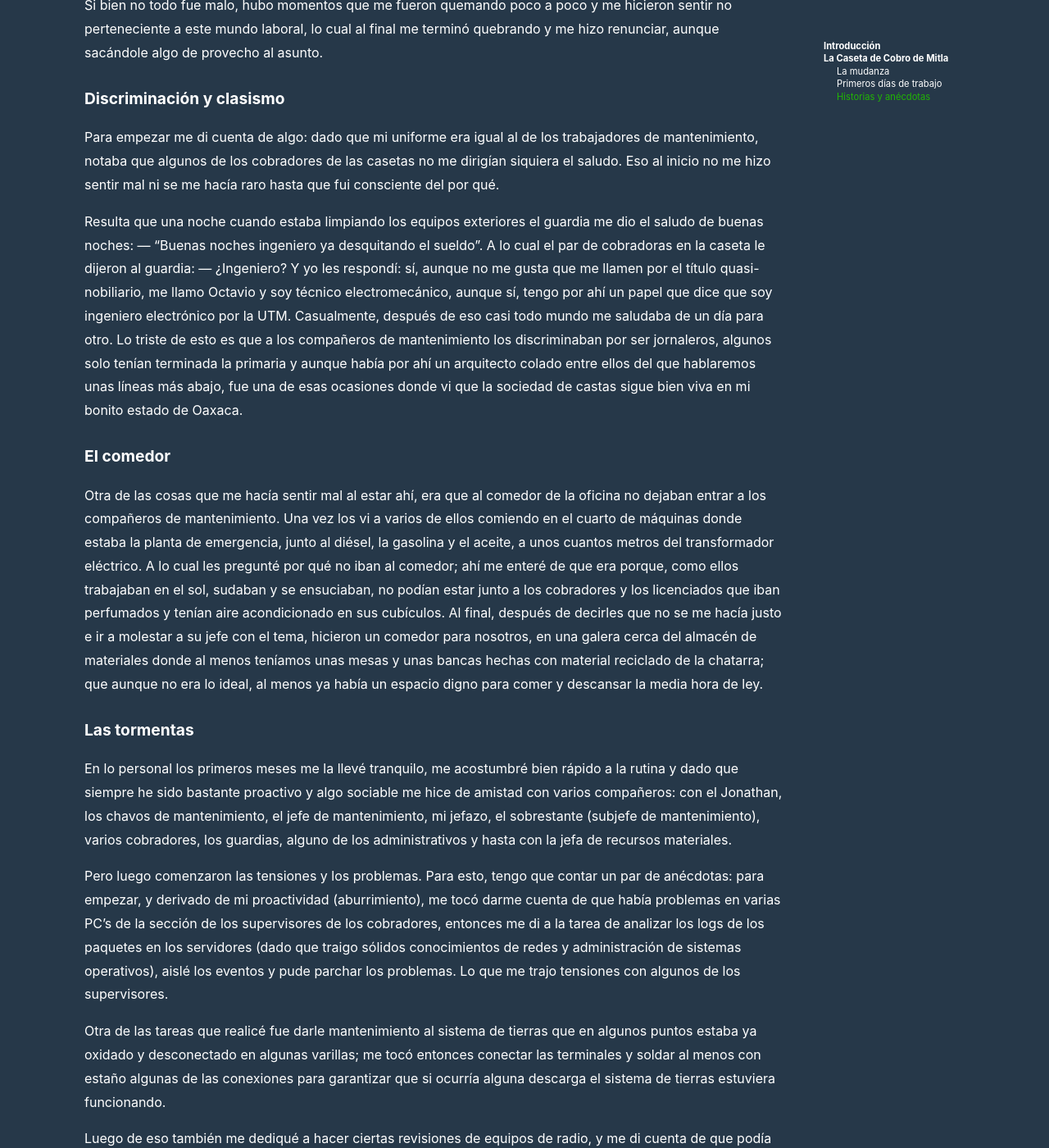
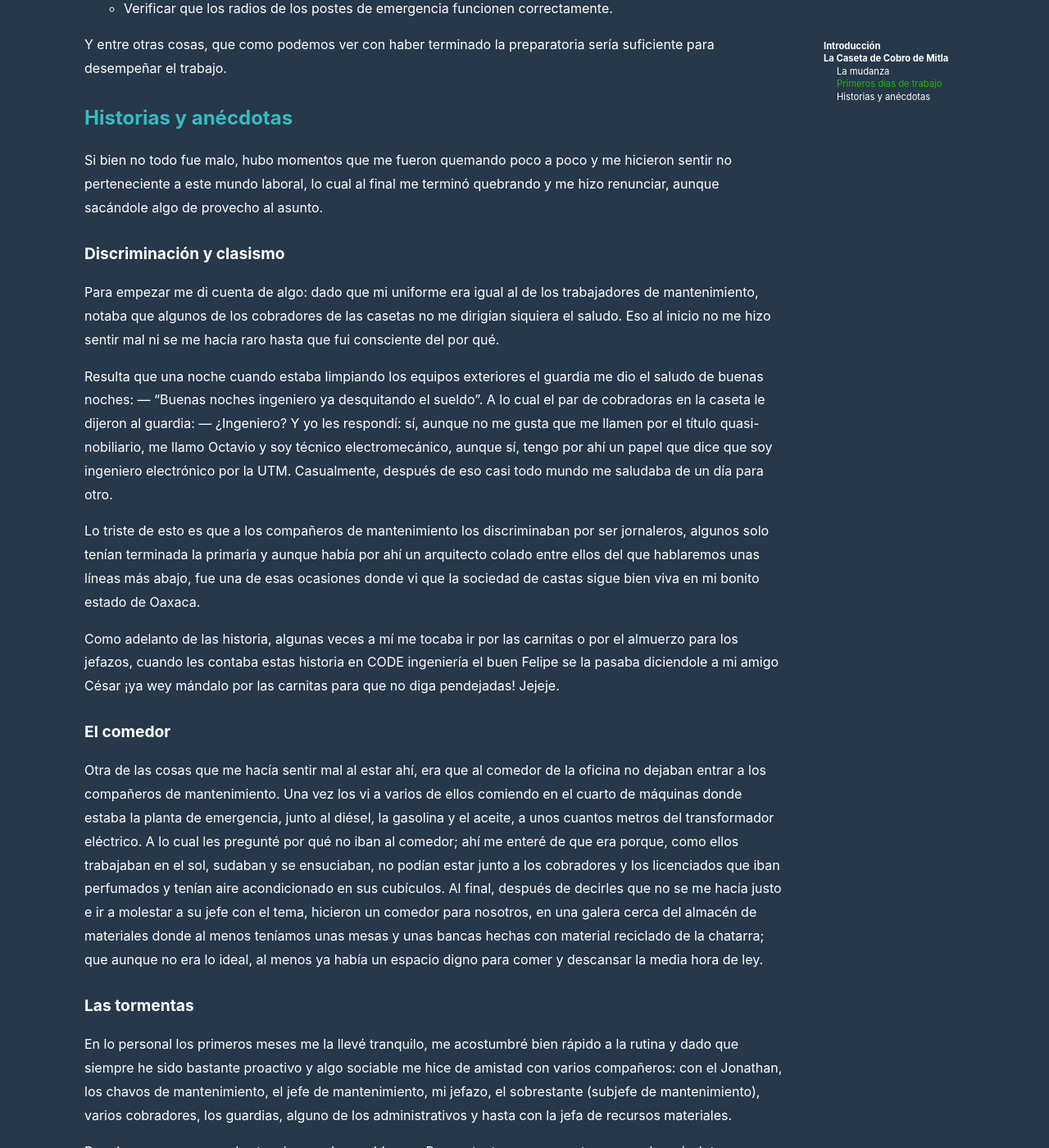
Before and after one commit to razielgdn/risingembeddedmx, a Jekyll site: the page built from contents/_posts/es/2026-05-25-caseta.md, in a window 1280 px wide and 1400 px high, scrolled down 4325 px. Shown: the whole window at 82% size. Built offline with Jekyll 4.4.1, drawn with Linux system fonts in a browser that asks for light colours; nearby versions of some CDN libraries; comment, search, counter and statistics services are not loaded; some of the changed text lies outside the part shown.

Commit message:
Adding minor datas

```diff
--- a/contents/_posts/es/2026-05-25-caseta.md
+++ b/contents/_posts/es/2026-05-25-caseta.md
@@ -49,7 +49,7 @@
 
 Cuando llegué me dirigí a la oficina y el guarda me llevó con recursos humanos, ahí me atendió la encargada de RH, una licenciada que me recibió amablemente, y desde este punto vi las red flags, pero yo necesitaba el empleo así que no le di mucha importancia.
 
-- Me dijo: "sí vi tu CV pero, como vi que vivías en Ocotlán no pensé que te interesara mudarte aquí a Mitla", para esto le dije: — "resalté en mi CV que estaba dispuesto a un cambio de domicilio".
+— Me dijo: "sí vi tu CV pero, como vi que vivías en Ocotlán no pensé que te interesara mudarte aquí a Mitla", para esto le dije: — "resalté en mi CV que estaba dispuesto a un cambio de domicilio".
 
 Con esto me dijo que no lo había visto y luego comenzó a revisarlo: aquí dice que sabes de redes, pero esta vacante es de mantenimiento, le dije: — "sí, pero también en mis experiencias anteriores se podrá dar cuenta que el mantenimiento de equipo eléctrico y de cómputo es parte de mi experiencia laboral".
 
@@ -59,12 +59,15 @@
 
 Y fue todo, un par de semanas después me llamaron para decirme que el puesto era mío y que cuándo podría empezar a trabajar; si mal no recuerdo fue mi fecha de entrada en mayo del 2018.
 
+El salario era en bruto de alrededor de 10,100 pesos mensuales, un tanto más en el turno de la noche, prestaciones de ley y vales de despensa de como 600 pesos mensuales, algo así. Un sueldo muy competitivo para el estado de Oaxaca, aunque, como ustedes lectores sabrán, muy bajo comparado con el resto del país. Y, al igual que en la UMAR, esto estaba dicho en una tabla en un Excel, así que oportunidad de negociar el sueldo, ninguna. Y como ultimo dato importante, los horarios eran de Lunes a Sabado y de Domingo a viernes dependiendo del turno que te tocara. Así que solo habia un día libre a la semana.
+
 ### La mudanza
 En ese momento yo vivía entre la casa de mis papás y una casa que rentábamos con mis amigos, donde ni siquiera tenía un cuarto, solo vivía en un pasillo y dormía en un colchón en el suelo.
 
 En ese momento, dos días antes de presentarme a trabajar, viajé a Mitla con todas mis pertenencias que cabían en una mochila y conseguí un pequeño cuarto donde vivir, de esos que miden como 3 x 5m y tienen un pequeño baño, sin cocina ni nada, solo el espacio para dormir y guardar mis cosas.
 
 La cuestión fue que llegué el lunes a mi primer día de trabajo, donde conocí a quien sería mi compañero y gran amigo, el buen Jonathan, un joven en ese entonces como de 22 o 23 años si mi memoria no me falla, que casualmente vivía a unas cuantas cuadras de la casa OLIN como le llamábamos al lugar donde estaba nuestro emprendimiento en la ciudad de Oaxaca.
+
 ### Primeros días de trabajo
 El primer día nos dieron una inducción de la cual yo ya estaba familiarizado, pero igualmente me sirvió para ver otras banderas rojas. La más notoria fue cuando la licenciada nos dijo que ahí nadie era indispensable, que si queríamos renunciar había una fila para reemplazarnos; además de que no tendríamos un jefe por el momento, así que quedaríamos a cargo del jefe de mantenimiento de carreteras (la parte que se encarga de hacer el mantenimiento de las instalaciones, limpiar la carretera, tapar baches, pintar, jardinería, etc.) y que él se encargaría de darnos las tareas a realizar, pero que no nos daría instrucciones ni nada, solo nos diría lo que teníamos que hacer y nosotros tendríamos que resolverlo.
 
@@ -97,7 +100,10 @@
 
 Resulta que una noche cuando estaba limpiando los equipos exteriores el guardia me dio el saludo de buenas noches: — "Buenas noches ingeniero ya desquitando el sueldo". A lo cual el par de cobradoras en la caseta le dijeron al guardia: — ¿Ingeniero?
 Y yo les respondí: sí, aunque no me gusta que me llamen por el título quasi-nobiliario, me llamo Octavio y soy técnico electromecánico, aunque sí, tengo por ahí un papel que dice que soy ingeniero electrónico por la UTM. Casualmente, después de eso casi todo mundo me saludaba de un día para otro.
+
 Lo triste de esto es que a los compañeros de mantenimiento los discriminaban por ser jornaleros, algunos solo tenían terminada la primaria y aunque había por ahí un arquitecto colado entre ellos del que hablaremos unas líneas más abajo, fue una de esas ocasiones donde vi que la sociedad de castas sigue bien viva en mi bonito estado de Oaxaca.
+
+Como adelanto de las historia, algunas veces a mí me tocaba ir por las carnitas o por el almuerzo para los jefazos, cuando les contaba estas historia en CODE ingeniería el buen Felipe se la pasaba diciendole a mi amigo César ¡ya wey mándalo por las carnitas para que no diga pendejadas! Jejeje.
 
 #### El comedor
 Otra de las cosas que me hacía sentir mal al estar ahí, era que al comedor de la oficina no dejaban entrar a los compañeros de mantenimiento. Una vez los vi a varios de ellos comiendo en el cuarto de máquinas donde estaba la planta de emergencia, junto al diésel, la gasolina y el aceite, a unos cuantos metros del transformador eléctrico. A lo cual les pregunté por qué no iban al comedor; ahí me enteré de que era porque, como ellos trabajaban en el sol, sudaban y se ensuciaban, no podían estar junto a los cobradores y los licenciados que iban perfumados y tenían aire acondicionado en sus cubículos.
```
